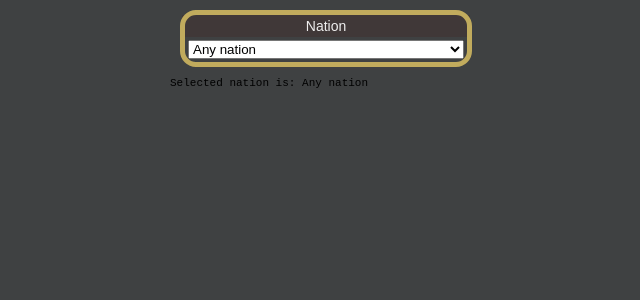
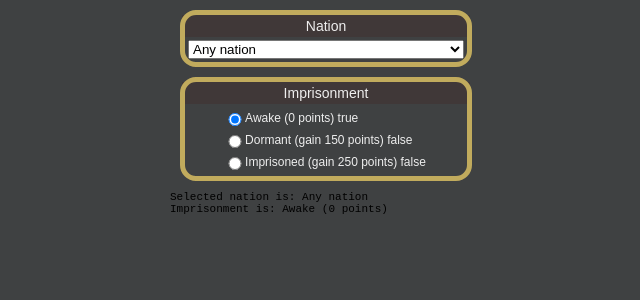
Before and after one commit to bsielski/pretenders-dom5, a React (Create React App) app: page / in a window 1280 px wide. Shown: the top 300 px of the page, without its empty margins (314-954 px from the left). Built offline with nearby package versions, Linux system fonts and the light colour scheme.

Commit message:
Select imprisonment

```diff
--- a/src/App.js
+++ b/src/App.js
@@ -4,7 +4,10 @@ import './App.css';
 class Debug extends React.Component {
   render() {
     return (
-      <section id="debugger">Selected nation is: {this.props.nation}</section>
+      <div>
+        <section id="debugger">Selected nation is: {this.props.nation}</section>
+        <section id="debugger">Imprisonment is: {this.props.imprisonment}</section>
+      </div>
     );
   }
 }
@@ -139,11 +142,20 @@ class App extends Component {
 
     // this.changeNumber = this.changeNumber.bind(this);
     this.changeOption = this.changeOption.bind(this);
+    this.changeRadio = this.changeRadio.bind(this);
+
   }
 
   changeOption(event) {
      const target = event.target;
      this.setState({[target.name]: target.value});
+  }
+
+  changeRadio(event) {
+    const target = event.target;
+    this.setState({
+      imprisonment: parseInt(target.value, 10)
+    });
   }
 
   render() {
@@ -154,6 +166,26 @@ class App extends Component {
         <option key={nationId} value={nationId} className={"nation-picker__option nation-picker__option--era_" + this.nations[nationId].era}>
           {this.nations[nationId].label}
         </option>
+      );
+    });
+
+    const currentImprisonment = this.state.imprisonment;
+    const isImprosonmentChecked = (value) => {
+      return currentImprisonment === parseInt(value, 10);
+    };
+    const imprisonmentOptions = Object.keys(this.imprisonmentOptions).map(imprisonmentLevel => {
+      return (
+        <div key={imprisonmentLevel} className="value-picker value-picker--imprisonment value-picker--imprisonment-checked">
+          <input type="radio" id={"imprisonment_"+imprisonmentLevel.toString()+"_picker__input"}
+            onChange={this.changeRadio} checked={isImprosonmentChecked(imprisonmentLevel)}
+            name="imprisonment" value={imprisonmentLevel} className="value-picker__input value-picker__input--imprisonment"
+          />
+          <label className="value-picker__label value-picker__label--imprisonment"
+            htmlFor={"imprisonment_"+imprisonmentLevel.toString()+"_picker__input"}
+          >
+            {this.imprisonmentOptions[imprisonmentLevel].label + " " + isImprosonmentChecked(imprisonmentLevel)}
+          </label>
+        </div>
       );
     });
 
@@ -171,8 +203,17 @@ class App extends Component {
           </div>
         </div>
 
+        <div className="form">
+          <header className="form__header">Imprisonment</header>
+          <div className="form__body form__body--imprisonment">
+            {imprisonmentOptions}
+
+          </div>
+        </div>
+
         <Debug
-          nation={this.nations[this.state.nationId].label}
+          nation={this.nations[currentNationId].label}
+          imprisonment={this.imprisonmentOptions[currentImprisonment].label}
         />
 
       </main>
@@ -272,23 +313,7 @@ class App extends Component {
         //   </div>
         // </div>
         //
-        // <div className="form">
-        //   <header className="form__header">Imprisonment</header>
-        //   <div className="form__body form__body--imprisonment">
-        //     <div className="value-picker value-picker--imprisonment value-picker--imprisonment-checked">
-        //       <input type="radio" checked name="imprisonment" value="0" className="value-picker__input value-picker__input--imprisonment" id="awake-picker__input" />
-        //       <label className="value-picker__label value-picker__label--imprisonment" for="awake-picker__input">Awake (0 points)</label>
-        //     </div>
-        //     <div className="value-picker value-picker--imprisonment">
-        //       <input type="radio" name="imprisonment" value="150" className="value-picker__input value-picker__input--imprisonment" id="dormant-picker__input" />
-        //       <label className="value-picker__label value-picker__label--imprisonment" for="dormant-picker__input">Dormant (gain 150 points)</label>
-        //     </div>
-        //     <div className="value-picker value-picker--imprisonment">
-        //       <input type="radio" name="imprisonment" value="250" className="value-picker__input value-picker__input--imprisonment" id="imprisoned-picker__input" />
-        //       <label className="value-picker__label value-picker__label--imprisonment" for="imprisoned-picker__input">Imprisoned (gain 250 points)</label>
-        //     </div>
-        //   </div>
-        // </div>
+
         //
         // <div className="form">
         //   <header className="form__header">Pretenders</header>
```
